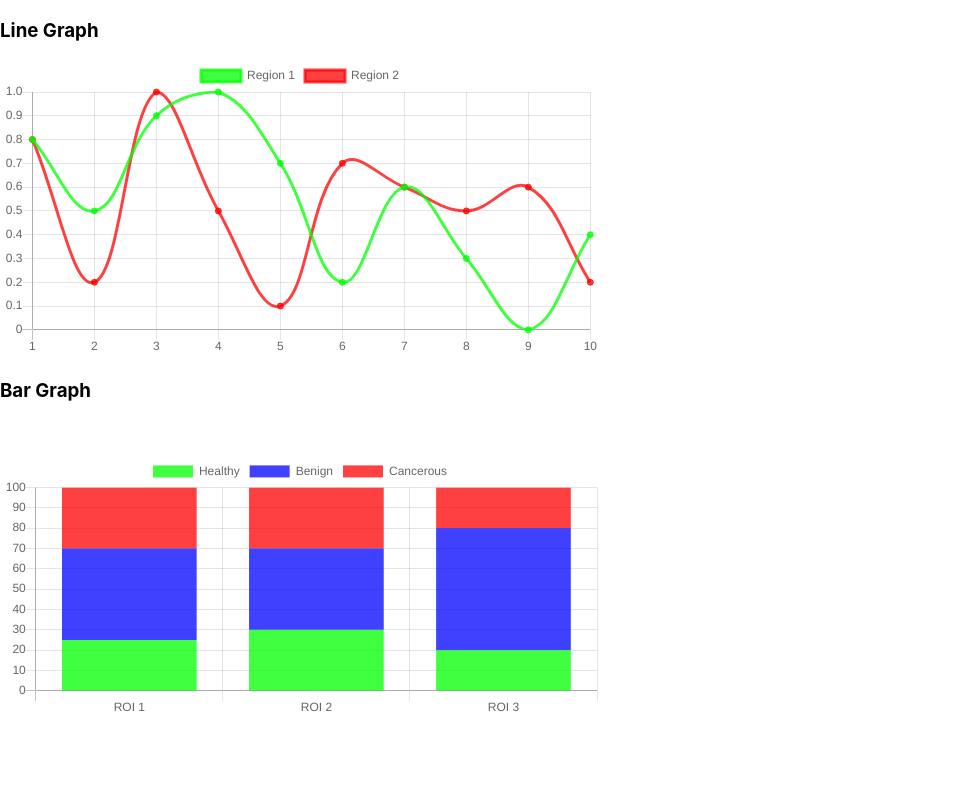
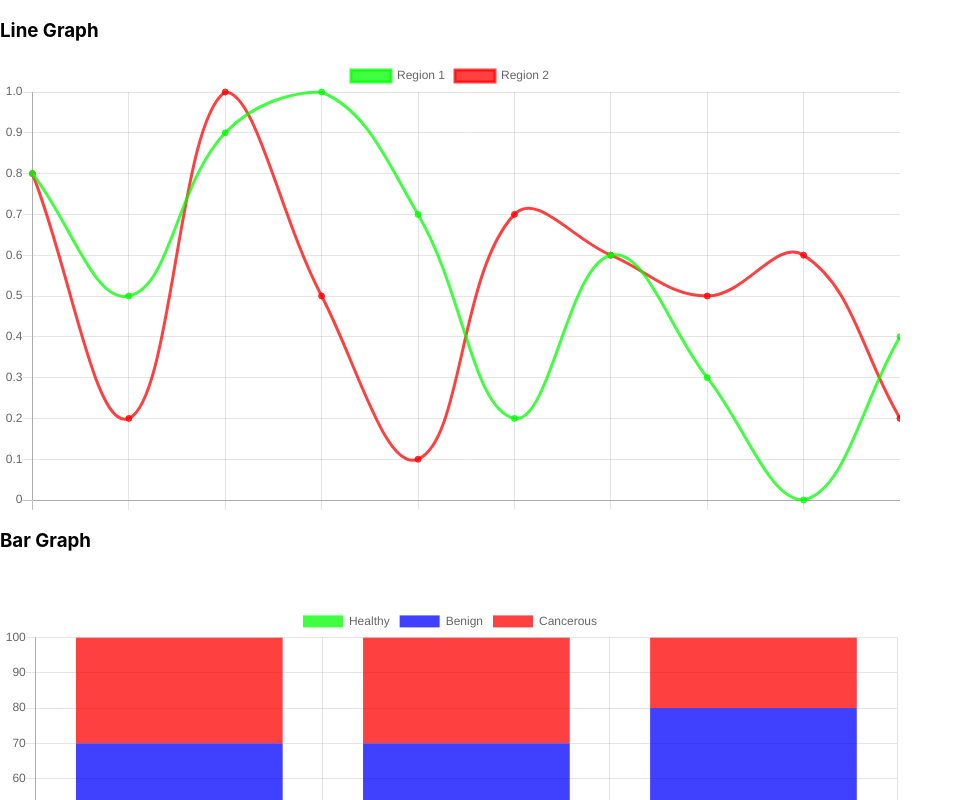
Before and after one commit to kris-dey/sweng20, a React (Create React App) app in the folder visualiser/: page / in a window 1280 px wide. Shown: the top 800 px of the page, without its empty margins (0-962 px from the left). Built offline with nearby package versions, Linux system fonts and the light colour scheme.

Commit message:
Update App.js
Removing x axis label, trying to accommodate for much larger data sizes

```diff
--- a/visualiser/src/App.js
+++ b/visualiser/src/App.js
@@ -7,8 +7,7 @@ import './App.css';
 export default class App extends Component{
   constructor(props){
     super(props)
-  var j =[1,2,3,4,5,6,7,8,9,10]
-
+  var j = [1,2,3,4,5,6,7,8,9,10]
     this.state = {
       lineData:{
 
@@ -52,11 +51,19 @@ export default class App extends Component{
   }
   render() {
     return(
-      <div style= {{position: 'relative', width: 600, height:550}}>
+      <div style= {{position: 'relative', width: 900, height:550}}>
         <h3>Line Graph</h3>
         <Line
         options={{
-          responsive: true
+
+          responsive: true,
+          scales: {
+            xAxes: [{
+                ticks: {
+                    display: false
+                }
+            }]
+        }
 
         }}
         data={this.state.lineData}
```
